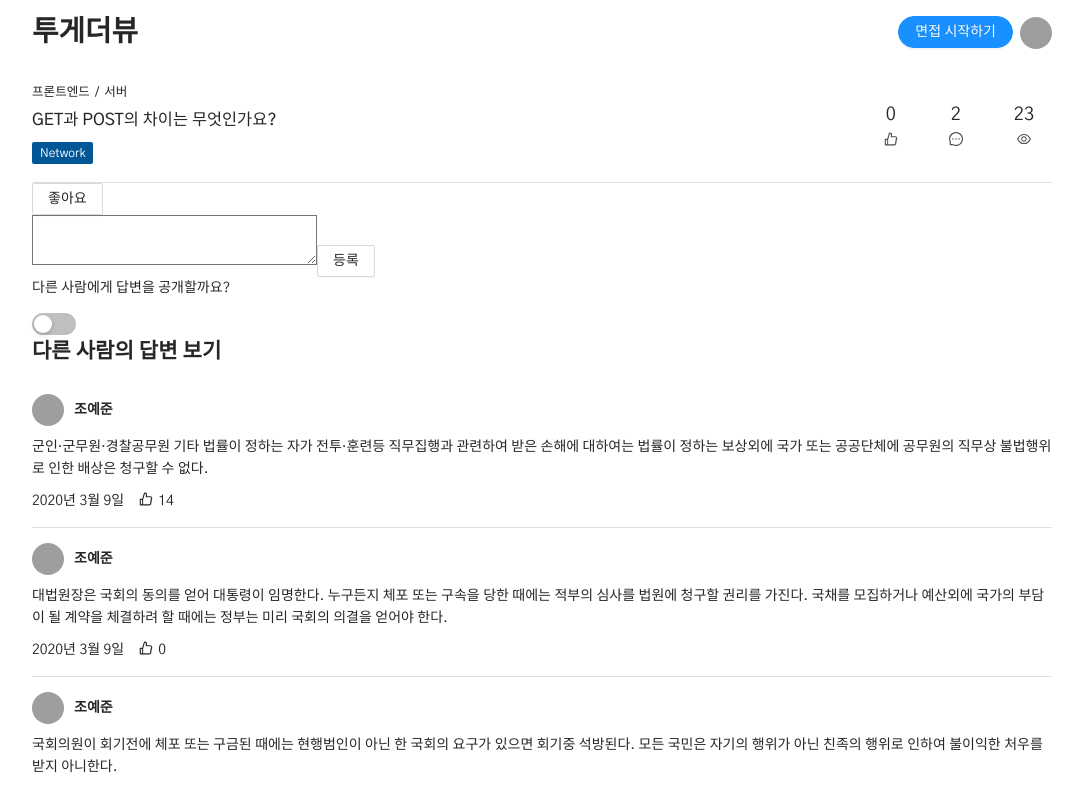
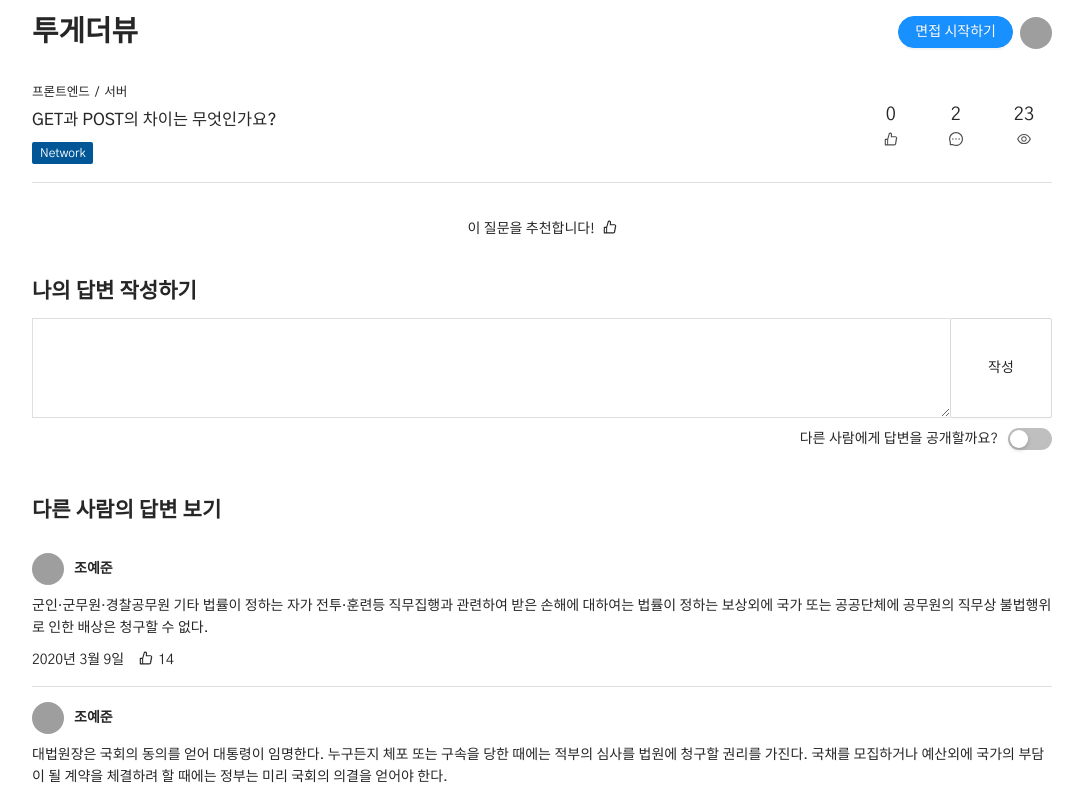
Before and after one commit to togather-view/togather-view-demo, a Next.js app: page /question/10 in a window 1280 px wide. Shown: the top 788 px of the page, without its empty margins (98-1181 px from the left). Built offline with nearby package versions, Linux system fonts and the light colour scheme; grey boxes are pictures that could not be loaded.

Commit message:
feat: 답변 작성 섹션 스타일링

```diff
--- a/src/pages/question/[questionId]/index.tsx
+++ b/src/pages/question/[questionId]/index.tsx
@@ -3,7 +3,7 @@ import { Button, Switch } from "antd";
 
 // dummy
 import { questionList } from "@dummy/question.data";
-import { myAccount } from "@dummy/user.data";
+import { answerList } from "@dummy/answer.data";
 
 // type
 import { Question } from "@src/interface/interface";
@@ -12,7 +12,10 @@ import { Question } from "@src/interface/interface";
 import LayoutComponent from "@src/components/common/Layout.component";
 import QuestionListElement from "@src/components/question/QuestionListElement.component";
 import QuestionAnswerComponent from "@src/components/question/QuestionAnswer.component";
-import { answerList } from "@dummy/answer.data";
+
+// styles
+import styles from "@src/styles/pages/QuestionDetail.module.scss";
+import { LikeOutlined } from "@ant-design/icons";
 
 function QuestionDetailPage({ questionId }) {
   const question: Question = useMemo(() => {
@@ -24,14 +27,19 @@ function QuestionDetailPage({ questionId }) {
     <LayoutComponent>
       <section>
         <QuestionListElement question={question} />
-        <Button>좋아요</Button>
+        <Button className={styles.likeQuestionButton} type="text">
+          이 질문을 추천합니다! <LikeOutlined className={styles.icon} />
+        </Button>
       </section>
-      <section>
-        <textarea />
-        <Button>등록</Button>
-        <div>
-          <p>다른 사람에게 답변을 공개할까요?</p>
-          <Switch />
+      <section className={styles.answerInput}>
+        <h2>나의 답변 작성하기</h2>
+        <div className={styles.inputArea}>
+          <textarea className={styles.textArea} />
+          <Button className={styles.submitButton}>작성</Button>
+        </div>
+        <div className={styles.confirmShare}>
+          <p className={styles.message}>다른 사람에게 답변을 공개할까요?</p>
+          <Switch className={styles.switch} />
         </div>
       </section>
       <section>
--- /dev/null
+++ b/src/styles/pages/QuestionDetail.module.scss
@@ -0,0 +1,43 @@
+@import "../mixin";
+
+.likeQuestionButton {
+  display: flex;
+  justify-content: center;
+  align-items: center;
+  margin: 30px auto;
+}
+
+.answerInput {
+
+  margin-bottom: 30px;
+
+  .inputArea {
+    margin-bottom: 10px;
+    display: grid;
+    grid-template-columns: 9fr 1fr;
+    min-height: 100px;
+
+    .textArea {
+      border: 1px solid $color-border-gray;
+      border-right: none;
+    }
+
+    .submitButton {
+      height: 100%;
+    }
+  }
+
+  .confirmShare {
+    width: 100%;
+    display: flex;
+    justify-content: right;
+
+    .message {
+      margin-right: 10px;
+    }
+
+    .switch {
+
+    }
+  }
+}
```
Also changed, not shown: src/styles/components/Question.module.scss (line endings or trailing spaces).
